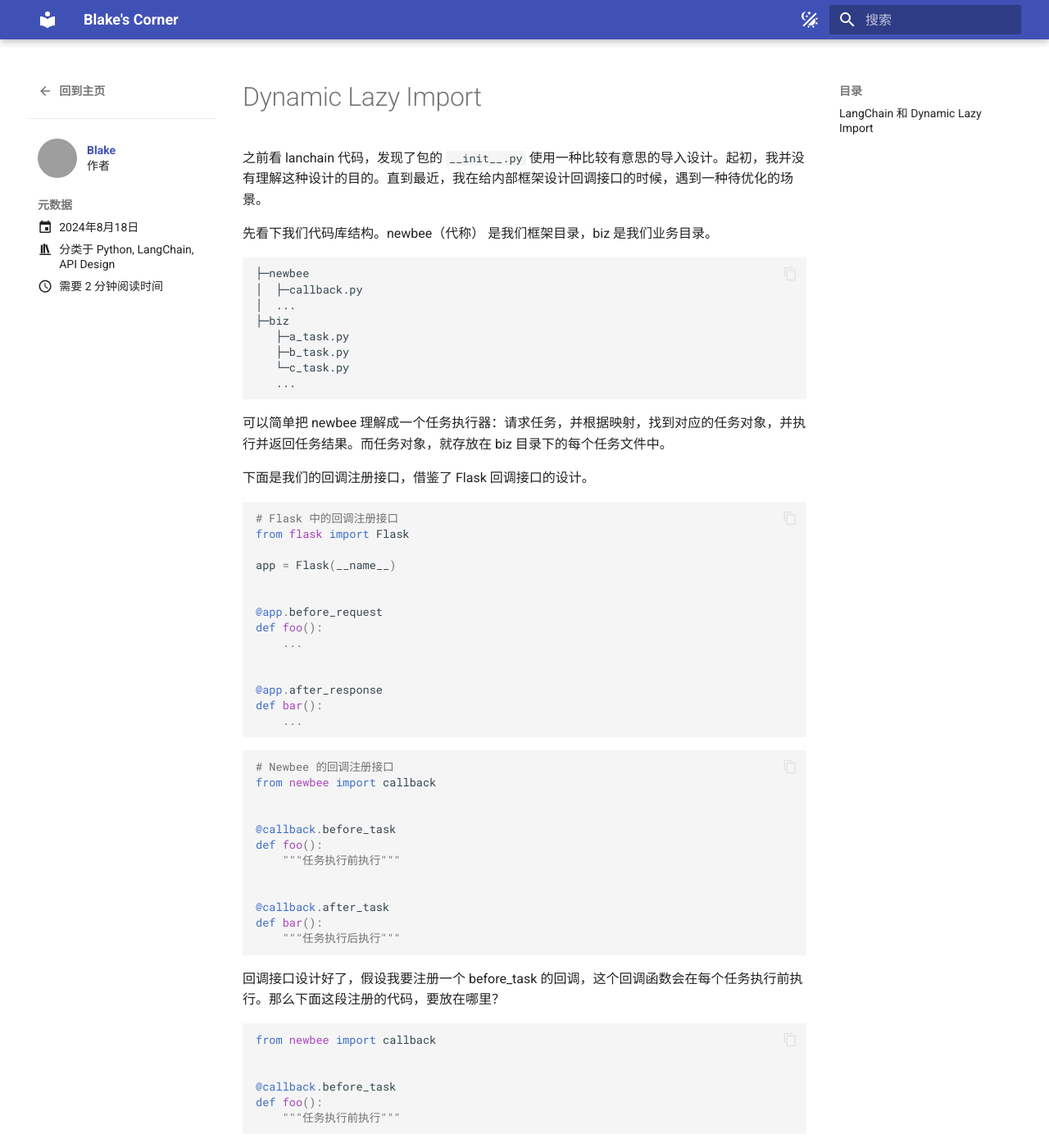
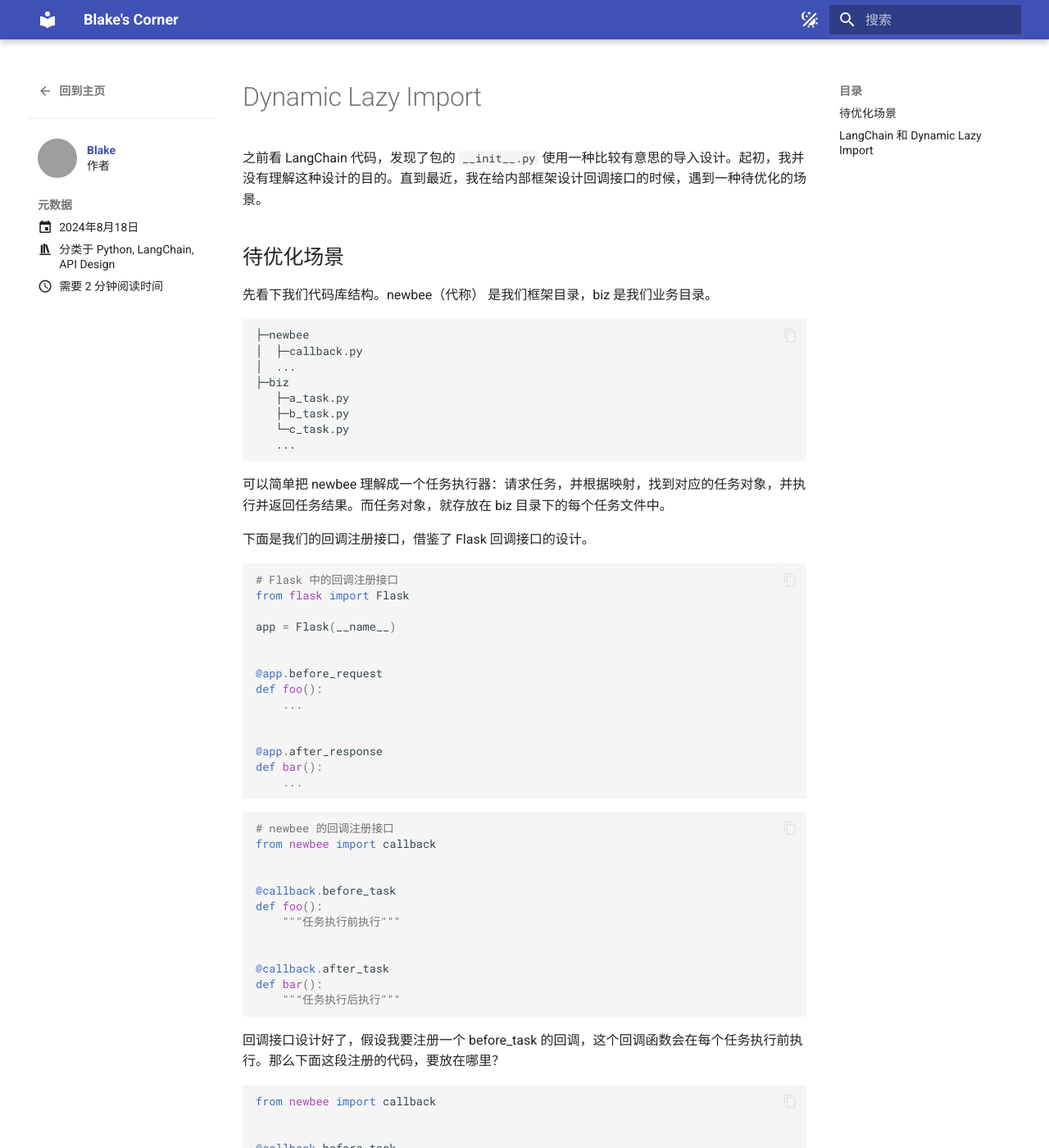
Before and after one commit to zhaoblake/zhaoblake.github.io, an MkDocs documentation site: the page built from docs/posts/动态懒导入.md, in a window 1280 px wide and 1400 px high. Shown: the whole window at 82% size. Built offline with MkDocs 1.6.1 and Material for MkDocs 9.7.7, drawn with Linux system fonts in a browser that asks for light colours; comment, search, counter and statistics services are not loaded; grey boxes are pictures that could not be loaded.

Commit message:
fix: update post

````diff
--- a/docs/posts/动态懒导入.md
+++ b/docs/posts/动态懒导入.md
@@ -10,10 +10,11 @@ authors: [ Blake ]
 
 # Dynamic Lazy Import
 
-之前看 lanchain 代码，发现了包的 `__init__.py` 使用一种比较有意思的导入设计。起初，我并没有理解这种设计的目的。直到最近，我在给内部框架设计回调接口的时候，遇到一种待优化的场景。
+之前看 LangChain 代码，发现了包的 `__init__.py` 使用一种比较有意思的导入设计。起初，我并没有理解这种设计的目的。直到最近，我在给内部框架设计回调接口的时候，遇到一种待优化的场景。
 
 <!-- more -->
 
+## 待优化场景
 先看下我们代码库结构。newbee（代称） 是我们框架目录，biz 是我们业务目录。
 
 ```shell
@@ -50,7 +51,7 @@ def bar():
 ```
 
 ```python
-# Newbee 的回调注册接口
+# newbee 的回调注册接口
 from newbee import callback
 
 
````
